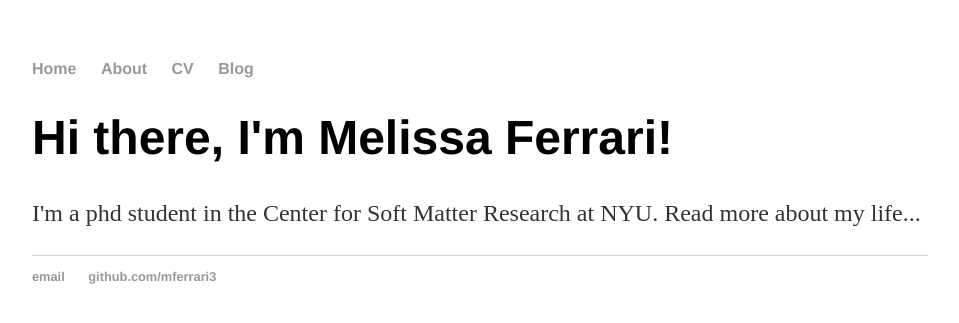
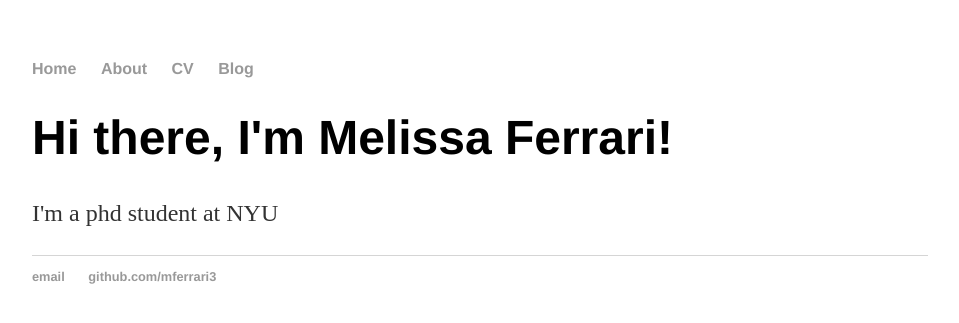
Before and after one commit to mferrari3/mferrari3.github.io, a Jekyll site: the page built from index.html, in a window 1280 px wide. Shown: the top 323 px of the page, without its empty margins (160-1119 px from the left). Built offline with Jekyll 4.4.1, drawn with Linux system fonts in a browser that asks for light colours.

Commit message:
Update index.html
jekyll-ify the index page

```diff
--- a/index.html
+++ b/index.html
@@ -1,30 +1,8 @@
-<!DOCTYPE html>
-<html>
-	<head>
-		<title>Melissa Ferrari</title>
-		<!-- link to main stylesheet -->
-		<link rel="stylesheet" type="text/css" href="/css/main.css">
-	</head>
-	<body>
-		<nav>
-    		<ul>
-        		<li><a href="/">Home</a></li>
-	        	<li><a href="/about">About</a></li>
-        		<li><a href="/cv">CV</a></li>
-        		<li><a href="/blog">Blog</a></li>
-    		</ul>
-		</nav>
-		<div class="container">
-    		<div class="blurb">
-        		<h1>Hi there, I'm Melissa Ferrari!</h1>
-				<p>I'm a phd student in the Center for Soft Matter Research at NYU.  Read more about my life...</p>
-    		</div><!-- /.blurb -->
-		</div><!-- /.container -->
-		<footer>
-    		<ul>
-        		<li><a href="mailto:melissa.ferrari@nyu.edu">email</a></li>
-        		<li><a href="https://github.com/mferrari3">github.com/mferrari3</a></li>
-			</ul>
-		</footer>
-	</body>
-</html>
+---
+layout: default
+title: Melissa Ferrari
+---
+<div class="blurb">
+	<h1>Hi there, I'm Melissa Ferrari!</h1>
+	<p>I'm a phd student at NYU </p>
+</div><!-- /.blurb -->
```
